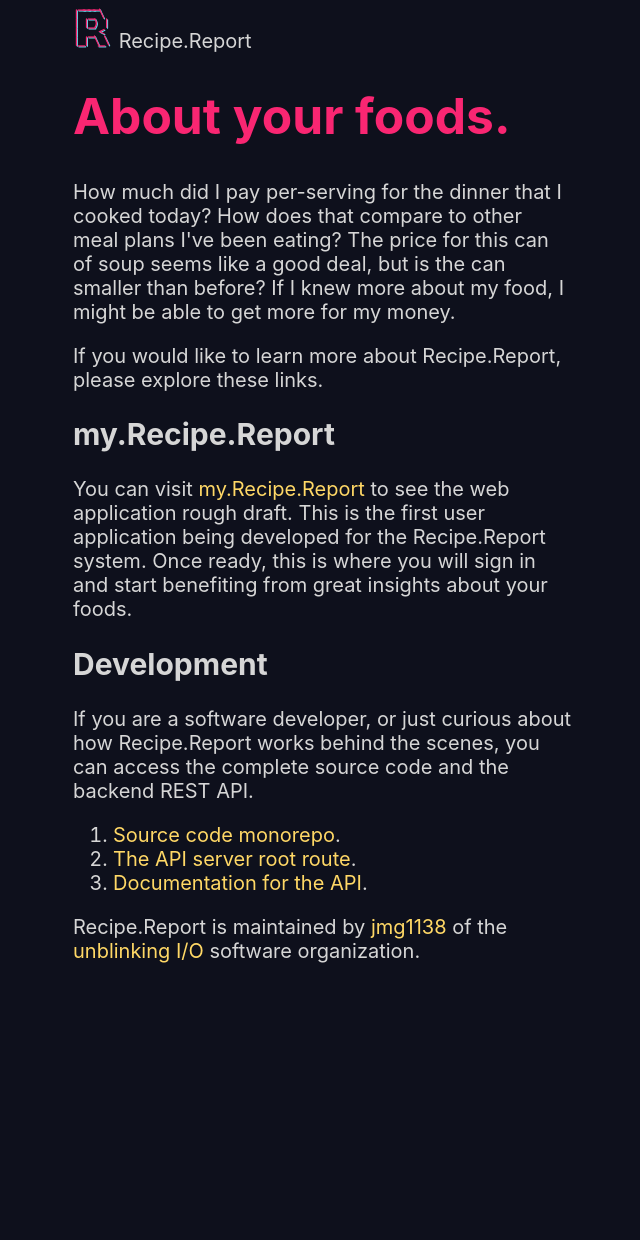
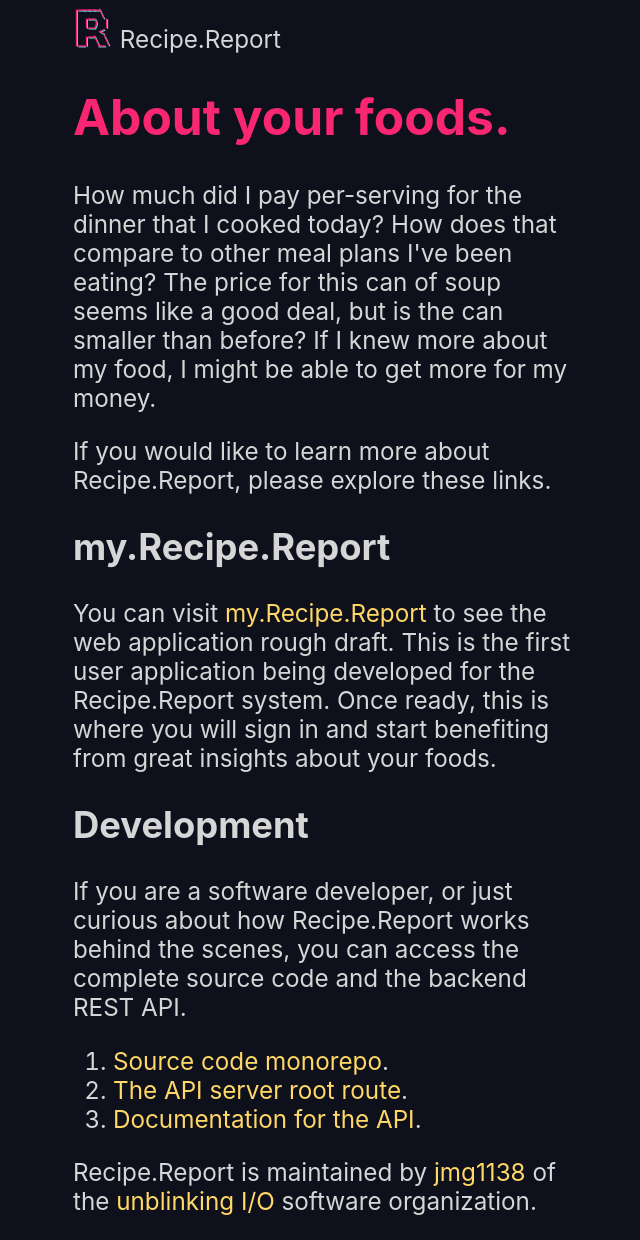
Before and after one commit to nothingworksright/www.recipe.report, a Jekyll site: the page built from README.md, in a window 1280 px wide. Shown: the whole page, without its empty margins (317-957 px from the left). Built offline with Jekyll 4.4.1, drawn with Linux system fonts in a browser that asks for light colours; our own code applies the rules of GitHub Pages for plain Markdown files; before the commit the page ends 983 px from its top, so only the background shows below that.

Commit message:
Update style.css

```diff
--- a/style/style.css
+++ b/style/style.css
@@ -1,7 +1,7 @@
 body {
   background-color: #0e101c;
   font-family: -apple-system, BlinkMacSystemFont, 'Segoe UI', Oxygen, Ubuntu, Cantarell, 'Open Sans', 'Helvetica Neue', sans-serif, 'Apple Color Emoji', 'Segoe UI Emoji', 'Segoe UI Symbol', 'Noto Color Emoji';
-  font-size: 1.25rem;
+  font-size: calc(1.275rem + .3vw);
   color: #d6d6d6;
 }
 div.centered {
```
